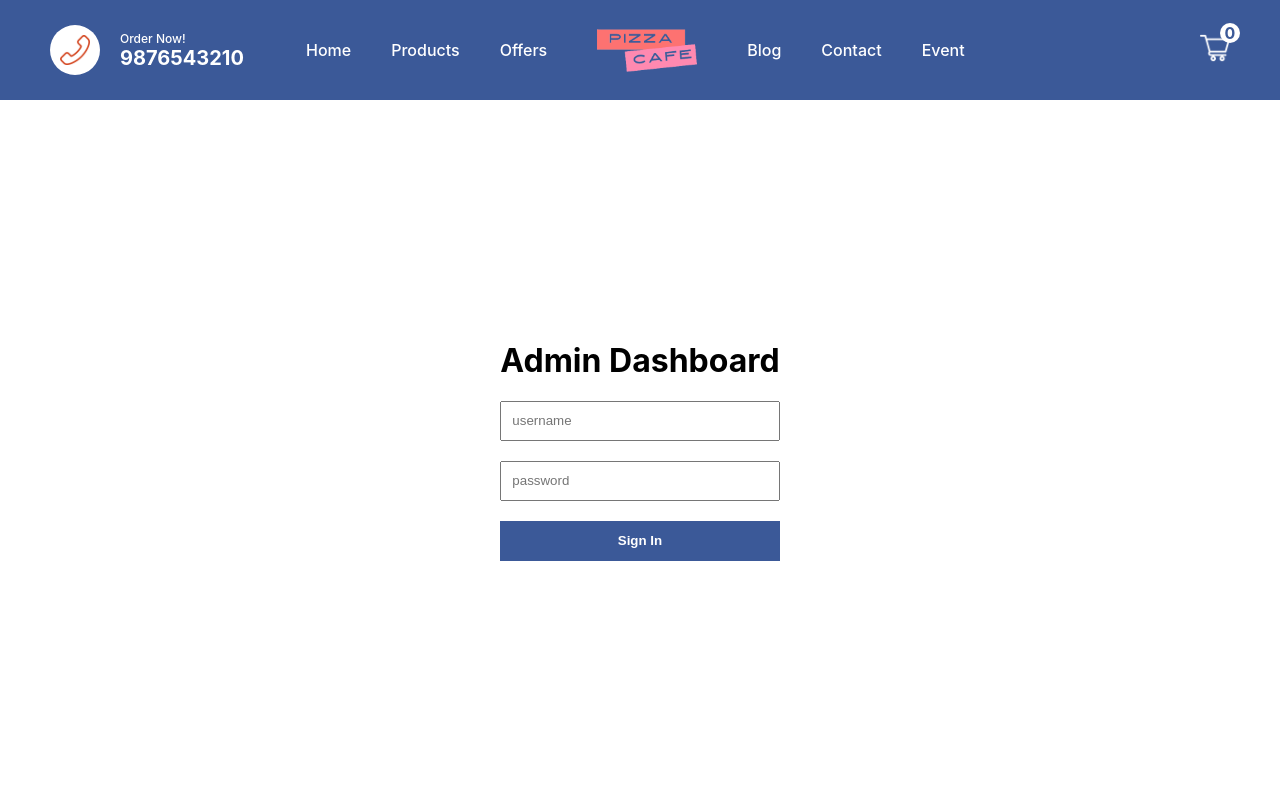
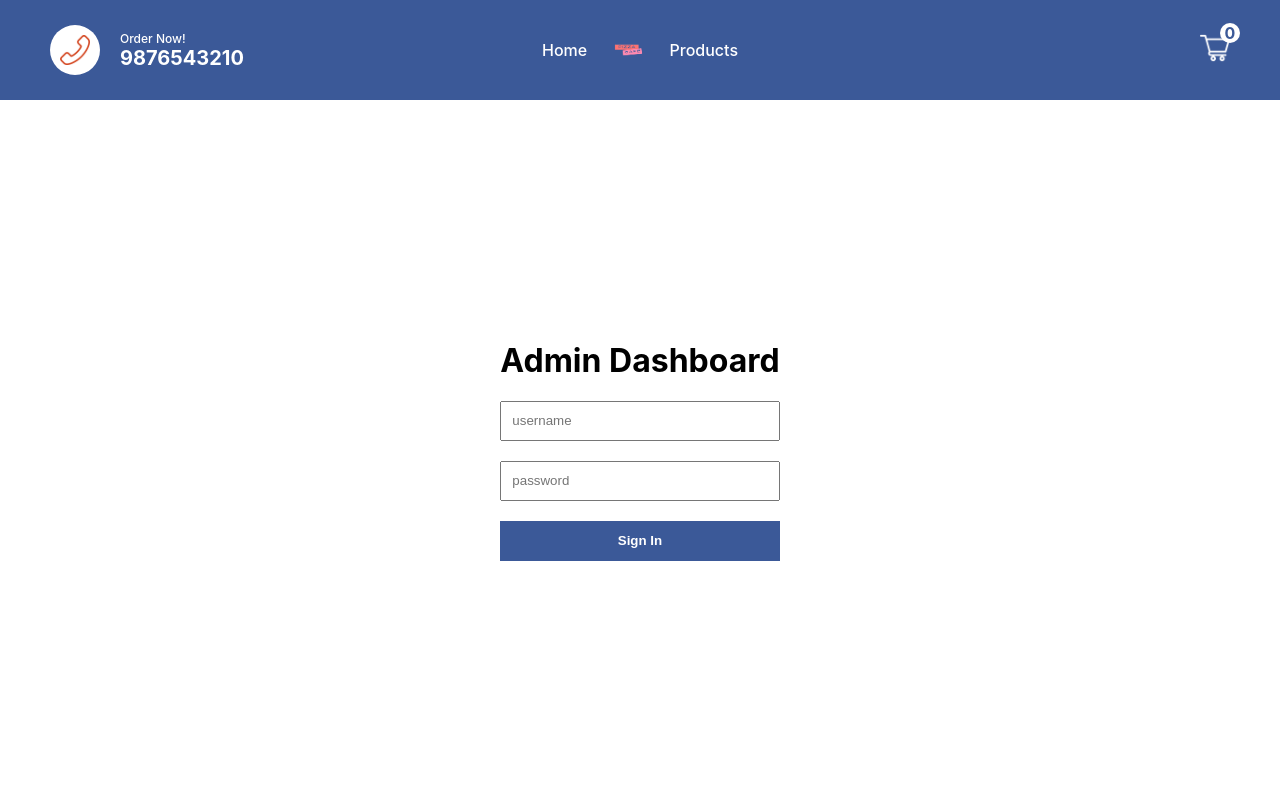
Before and after one commit to LalithaRamanaV/pizza-mania, a Next.js app: page /admin/login in a window 1280 px wide. Shown: the top 798 px of the page. Built offline with nearby package versions, Linux system fonts and the light colour scheme.

Commit message:
fix: navbar

```diff
--- a/components/Navbar.jsx
+++ b/components/Navbar.jsx
@@ -21,12 +21,12 @@ const Navbar = () => {
       <Link href="/" passHref>
         <li className={styles.listItem}>Home</li>
         </Link>
-         <li className={styles.listItem}>Products</li>
-         <li className={styles.listItem}>Offers</li>
+         {/* <li className={styles.listItem}>Products</li>
+         <li className={styles.listItem}>Offers</li> */}
         <Image src="/img/logo4.png" alt=""  width="160px" height="169px" />
-        <li className={styles.listItem}>Blog</li>
-        <li className={styles.listItem}>Contact</li>
-        <li className={styles.listItem}>Event</li>
+        <li className={styles.listItem}>Products</li>
+        {/* <li className={styles.listItem}>Contact</li>
+        <li className={styles.listItem}>Event</li> */}
       </ul>
      </div>
      <Link href="/cart" passHref>
--- a/styles/Navbar.module.css
+++ b/styles/Navbar.module.css
@@ -13,13 +13,14 @@
   }
 
   .item {
-    flex: 1;
+    flex: 2;
     display: flex;
     align-items: center;
   }
 
   .item:nth-child(2) {
-    flex: 3;
+    flex: 1;
+    align-items: center;
   }
 
   .item:last-child {
```
